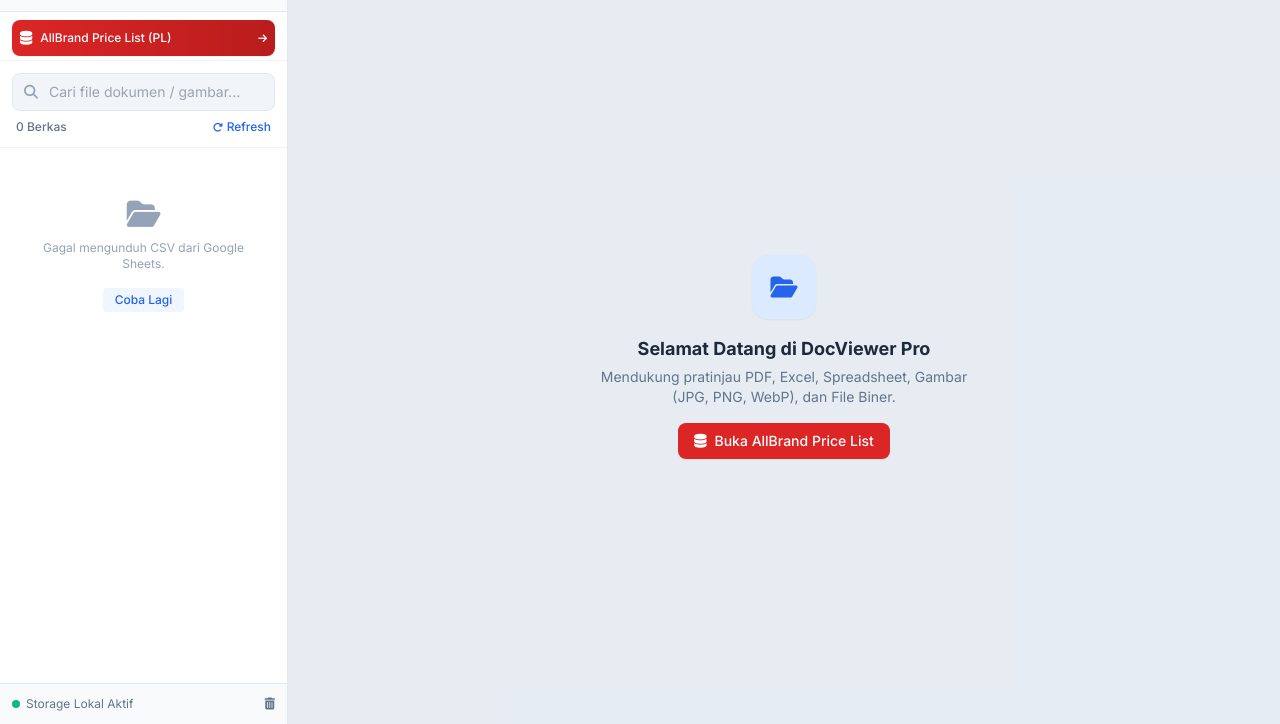
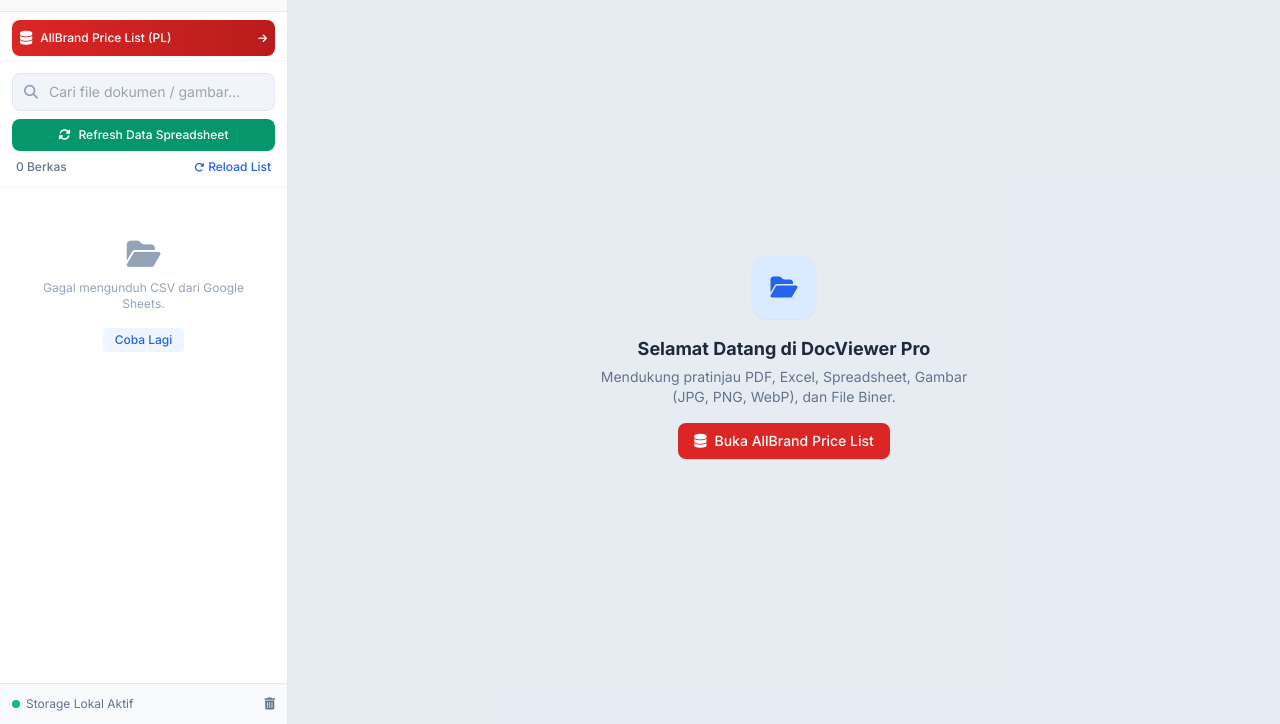
Before and after one commit to grandmitra/gmbkatalog, a plain HTML site: page index.html in a window 1280 px wide. Shown: the part 76-800 px from the top of the page. Drawn offline with nearby package versions, Linux system fonts and the light colour scheme; no server answers.

Commit message:
Update index.html

```diff
--- a/index.html
+++ b/index.html
@@ -71,7 +71,8 @@
             </button>
         </div>
 
-        <div class="p-3 border-b border-slate-100">
+        <!-- Section Pencarian & Tombol Refresh Data Spreadsheet -->
+        <div class="p-3 border-b border-slate-100 flex flex-col gap-2">
             <div class="relative">
                 <i class="fa-solid fa-magnifying-glass absolute left-3 top-1/2 -translate-y-1/2 text-slate-400 text-sm"></i>
                 <input type="text" id="search-input" oninput="handleSearch()" placeholder="Cari file dokumen / gambar..." class="w-full pl-9 pr-8 py-2 text-sm bg-slate-100 border border-slate-200 rounded-lg focus:outline-none focus:ring-2 focus:ring-blue-500 focus:bg-white transition-all"/>
@@ -79,10 +80,20 @@
                     <i class="fa-solid fa-circle-xmark text-sm"></i>
                 </button>
             </div>
-            <div class="flex items-center justify-between mt-2 px-1">
+
+            <!-- Tombol Refresh Data Spreadsheet Jarak Jauh -->
+            <button id="btnRefreshDrive" onclick="triggerDriveRefresh()" class="w-full bg-emerald-600 hover:bg-emerald-700 disabled:bg-slate-300 text-white font-medium text-xs py-2 px-3 rounded-lg transition-all shadow-sm flex items-center justify-center gap-2" title="Sinkronkan Google Drive ke Google Spreadsheet">
+                <i class="fa-solid fa-rotate text-xs" id="iconRefreshDrive"></i>
+                <span id="textRefreshDrive">Refresh Data Spreadsheet</span>
+            </button>
+
+            <!-- Status Sinkronisasi -->
+            <div id="driveRefreshStatus" class="hidden text-[11px] p-2 rounded-lg border leading-tight text-center"></div>
+
+            <div class="flex items-center justify-between px-1">
                 <span id="file-count" class="text-xs font-medium text-slate-500">Memuat berkas...</span>
                 <button onclick="fetchCSVData()" class="text-xs text-blue-600 hover:text-blue-800 font-medium flex items-center gap-1">
-                    <i class="fa-solid fa-rotate-right text-[10px]"></i> Refresh
+                    <i class="fa-solid fa-rotate-right text-[10px]"></i> Reload List
                 </button>
             </div>
         </div>
@@ -117,7 +128,6 @@
 
     <!-- Main Canvas Area -->
     <main class="flex-1 flex flex-col h-full overflow-hidden bg-slate-200/70">
-
         <header class="bg-white border-b border-slate-200 px-4 py-2.5 flex items-center justify-between shadow-sm z-10">
             <div class="flex items-center gap-3 overflow-hidden pr-2">
                 <button onclick="toggleSidebar()" class="p-2 rounded-lg text-slate-600 hover:text-slate-900 hover:bg-slate-100 transition-colors flex-shrink-0" title="Sembunyikan/Tampilkan Navigasi">
@@ -167,7 +177,6 @@
 
         <!-- AllBrand PL Container -->
         <div id="allbrand-pl-container" class="flex-1 flex flex-row relative hidden w-full h-full overflow-hidden bg-gray-50 dark:bg-slate-900">
-            <!-- Login Overlay -->
             <div id="loginOverlay" class="absolute inset-0 bg-gradient-to-br from-blue-900 via-gray-900 to-black z-50 flex items-center justify-center p-4">
                 <div class="bg-white rounded-2xl shadow-2xl w-full max-w-md p-8 border border-gray-100">
                     <div class="text-center mb-8">
@@ -196,7 +205,6 @@
                 </div>
             </div>
 
-            <!-- Sidebar AllBrand PL -->
             <aside id="allbrandSidebar" class="bg-white dark:bg-slate-800 dark:border-slate-700 flex-shrink-0 border-r border-gray-200 flex flex-col transition-all duration-300 absolute inset-y-0 left-0 z-40 md:relative w-64 shadow-xl md:shadow-none">
                 <div class="h-16 flex items-center px-6 border-b border-gray-100 dark:border-slate-700 justify-between bg-white dark:bg-slate-800">
                     <div class="flex items-center gap-2 text-blue-600 dark:text-blue-400">
@@ -208,7 +216,6 @@
                     </button>
                 </div>
 
-                <!-- Search Brand -->
                 <div class="p-3 border-b border-gray-100 dark:border-slate-700 bg-gray-50/50 dark:bg-slate-800/50">
                     <div class="relative">
                         <span class="absolute inset-y-0 left-0 pl-3 flex items-center pointer-events-none text-gray-400">
@@ -278,6 +285,9 @@
     <script>
         const CSV_URL = "https://docs.google.com/spreadsheets/d/e/2PACX-1vSZ23-CsvMtsVBQbpY8aZbhsgCO8wU0wlvX236F1qYyHG1-EM4-2YSUSWEuKVhhzCBO5u_56hlZ8ujs/pub?gid=471173103&single=true&output=csv";
         const MASTER_SHEETS_URL = 'https://docs.google.com/spreadsheets/d/e/2PACX-1vRi1f0t8VW_7RgczLs69mKyqjbDu1eO_O4pqk4trNuhr8OBayM4JfKMwFToMA_yaKJUpcgIHXBN0Yqh/pub?gid=240150809&single=true&output=csv';
+        // URL Web App Google Apps Script Refresh Drive
+        const TARGET_WEB_APP_URL = "https://script.google.com/macros/s/AKfycbzNDtZ8DOKImw4ZggY_6qZhgd2Sb9jN5aBxK9koLR99tm0R9cd61JOQbt4lXppbPzk16Q/exec";
+
         const CORRECT_PASSWORD = 'gmb123';
 
         const PROXIES = [
@@ -311,6 +321,58 @@
                 updateDarkModeUI(true);
             }
         });
+
+        // FUNGSI UTAMA REFRESH DRIVE SPREADSHEET (APPS SCRIPT)
+        function triggerDriveRefresh() {
+            const btn = document.getElementById('btnRefreshDrive');
+            const icon = document.getElementById('iconRefreshDrive');
+            const text = document.getElementById('textRefreshDrive');
+            const statusDiv = document.getElementById('driveRefreshStatus');
+
+            btn.disabled = true;
+            icon.classList.add('fa-spin');
+            text.innerText = "Memproses Drive...";
+            statusDiv.classList.add('hidden');
+
+            fetch(TARGET_WEB_APP_URL)
+            .then(response => response.json())
+            .then(data => {
+                btn.disabled = false;
+                icon.classList.remove('fa-spin');
+                text.innerText = "Refresh Data Spreadsheet";
+
+                statusDiv.classList.remove('hidden');
+                if (data.status === "success") {
+                    statusDiv.className = "text-[11px] p-2 rounded-lg leading-tight text-center bg-emerald-50 text-emerald-700 border-emerald-200 dark:bg-emerald-950/40 dark:text-emerald-300 dark:border-emerald-800";
+                    statusDiv.innerText = "✅ " + data.message;
+                    // Otomatis re-fetch CSV data setelah spreadsheet terupdate
+                    setTimeout(() => fetchCSVData(), 1200);
+                } else {
+                    statusDiv.className = "text-[11px] p-2 rounded-lg leading-tight text-center bg-red-50 text-red-700 border-red-200 dark:bg-red-950/40 dark:text-red-300 dark:border-red-800";
+                    statusDiv.innerText = "❌ Gagal: " + data.message;
+                }
+            })
+            .catch(error => {
+                btn.disabled = false;
+                icon.classList.remove('fa-spin');
+                text.innerText = "Refresh Data Spreadsheet";
+
+                statusDiv.classList.remove('hidden');
+                statusDiv.className = "text-[11px] p-2 rounded-lg leading-tight text-center bg-red-50 text-red-700 border-red-200 dark:bg-red-950/40 dark:text-red-300 dark:border-red-800";
+                statusDiv.innerText = "❌ Terhubung dengan Proxy / Server...";
+                // Retry fallback via Proxy jika fetch langsung terkena batasan CORS
+                fetch(`https://api.allorigins.win/raw?url=${encodeURIComponent(TARGET_WEB_APP_URL)}`)
+                .then(r => r.json())
+                .then(res => {
+                    statusDiv.className = "text-[11px] p-2 rounded-lg leading-tight text-center bg-emerald-50 text-emerald-700 border-emerald-200";
+                    statusDiv.innerText = "✅ " + (res.message || "Refresh berhasil.");
+                    setTimeout(() => fetchCSVData(), 1200);
+                })
+                .catch(() => {
+                    statusDiv.innerText = "❌ Gagal terhubung ke server Apps Script.";
+                });
+            });
+        }
 
         async function fetchCSVData() {
             const loadingSpinner = document.getElementById('loading-spinner');
@@ -469,7 +531,6 @@
             renderFileList(documentList);
         }
 
-        // PERBAIKAN FUNGSI SELECT DOCUMENT (DOCVIEWER VIEWER)
         function selectDocument(doc) {
             document.getElementById('allbrand-pl-container').classList.add('hidden');
             activeDocIndex = doc.id;
@@ -564,7 +625,7 @@
         }
 
         /* ==========================================================================
-           LOGIK ALLBRAND PL (PERBAIKAN FUNGSI MENAMPILKAN DATA HUB & SIDEBAR TOGGLE)
+           LOGIK ALLBRAND PL
            ========================================================================== */
         function openAllBrandPLView() {
             document.getElementById('welcome-canvas').classList.add('hidden');
@@ -707,7 +768,6 @@
             });
         }
 
-        // PERBAIKAN TOGGLE SIDEBAR DATA HUB (HIDE / UNHIDE)
         function toggleAllBrandSidebar(forceState = null) {
             const sidebar = document.getElementById('allbrandSidebar');
             const overlay = document.getElementById('sidebarOverlay');
```
